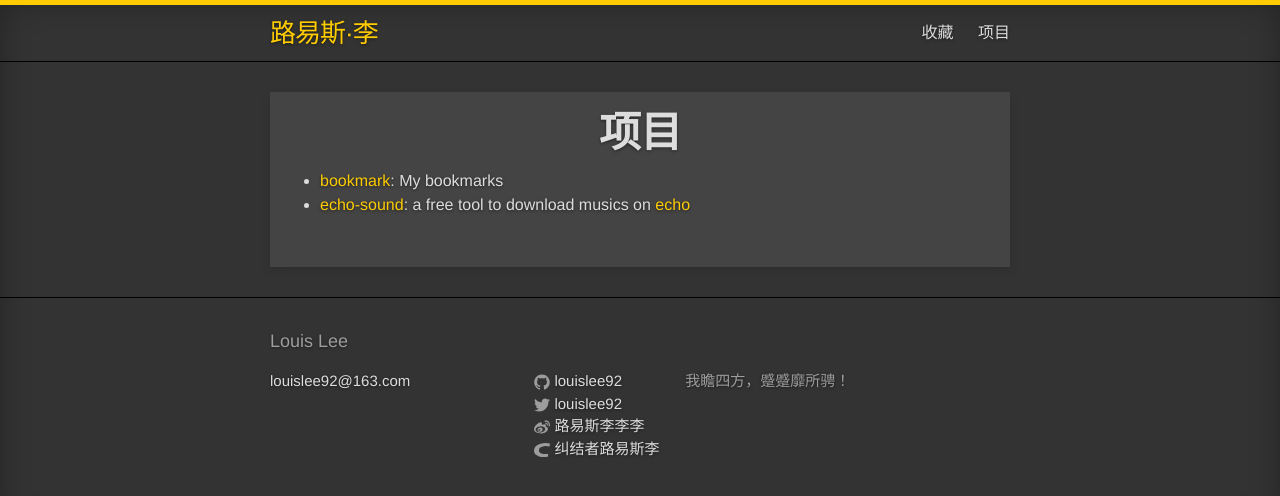
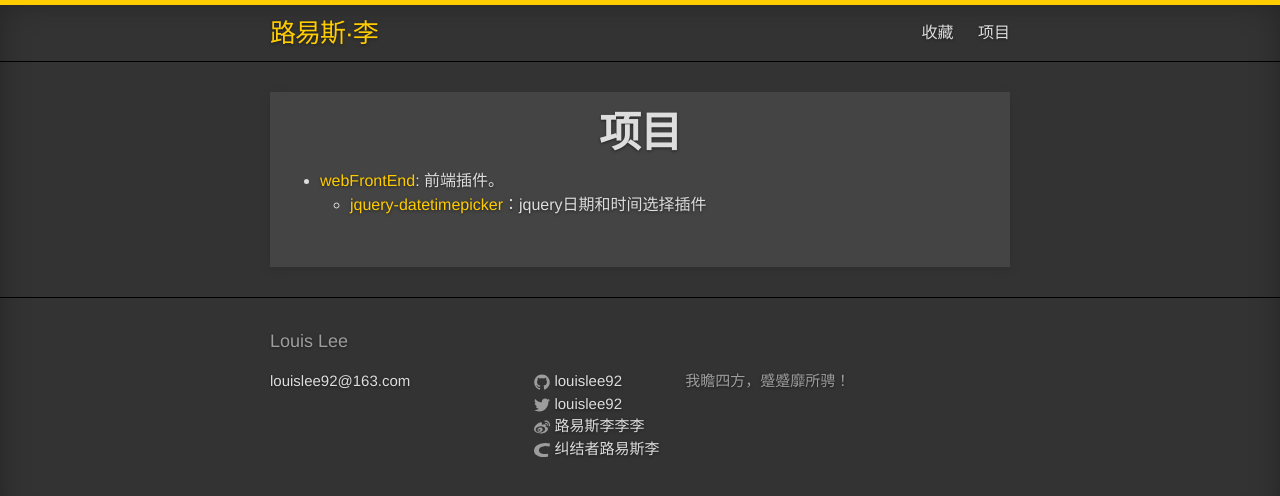
Before and after one commit to louislee92/louislee92.github.com, a Jekyll site: the page built from projects.md, in a window 1280 px wide. Shown: the top 496 px of the page. Built offline with Jekyll 4.4.1, drawn with Linux system fonts in a browser that asks for light colours; nearby versions of some CDN libraries.

Commit message:
add a plugin

```diff
--- a/projects.md
+++ b/projects.md
@@ -5,5 +5,5 @@ permalink: /projects/
 ---
 
 
-- [bookmark](https://louislee92.com/bookmark): My bookmarks
-- [echo-sound](https://louislee92.com/echo-sound): a free tool to download musics on [echo](http://app-echo.com)
+- [webFrontEnd](http://louislee92.com/webFrontEnd): 前端插件。
+	- [jquery-datetimepicker](http://louislee92.com/webFrontEnd/Angular-directives-jquery-datetimepicker/)：jquery日期和时间选择插件
```
